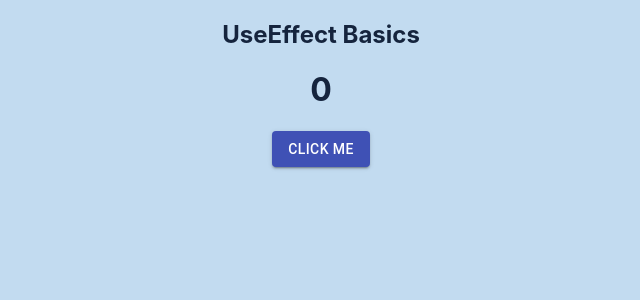
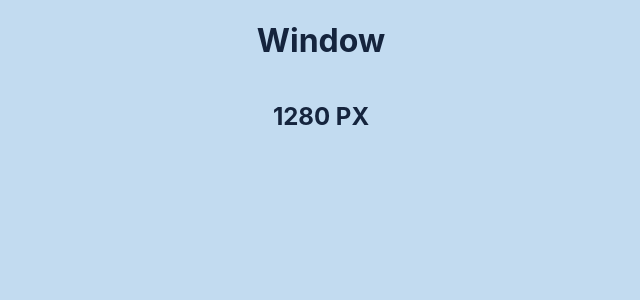
Before and after one commit to DavideNas/Advanced-React-Tutorial, a React (Create React App) app: page / in a window 1280 px wide. Shown: the top 300 px of the page, without its empty margins (319-959 px from the left). Built offline with nearby package versions, Linux system fonts and the light colour scheme.

Commit message:
UseEffect Cleanup (in resize function)

```diff
--- a/src/App.js
+++ b/src/App.js
@@ -1,13 +1,14 @@
 import React from "react";
-import SimpleState from "./tutorial/SimpleUsestate";
-import UseStateObject from "./tutorial/UseStateObject";
-import Counter from "./tutorial/UseStateCounter";
-import UseEffectBasic from "./tutorial/UseEffectBasic";
+// import SimpleState from "./tutorial/SimpleUsestate";
+// import UseStateObject from "./tutorial/UseStateObject";
+// import Counter from "./tutorial/UseStateCounter";
+// import UseEffectBasic from "./tutorial/UseEffectBasic";
+import Cleanup from "./tutorial/UseEffectCleanup";
 
 function App() {
   return (
     <div className="container">
-      <UseEffectBasic />
+      <Cleanup />
     </div>
   );
 }
--- /dev/null
+++ b/src/tutorial/UseEffectCleanup.js
@@ -0,0 +1,33 @@
+import React, { useState, useEffect } from "react";
+
+// UseEffect Cleanup
+const UseEffectCleanup = () => {
+  const [size, setSize] = useState(window.innerWidth);
+  console.log(size);
+
+  // sample function to change size with actual width
+  const checkSize = () => {
+    setSize(window.innerWidth);
+  };
+
+  useEffect(() => {
+    console.log("useEffect");
+    // sample listener that call function (insede useEffect)
+    window.addEventListener("resize", checkSize);
+    return () => {
+      console.log("cleanup");
+      // cleanup function to delete prevuois listener (improves performance)
+      window.removeEventListener("resize", checkSize);
+    };
+  });
+  console.log("render");
+
+  return (
+    <>
+      <h1>Window</h1>
+      <h2>{size} PX</h2>
+    </>
+  );
+};
+
+export default UseEffectCleanup;
```
